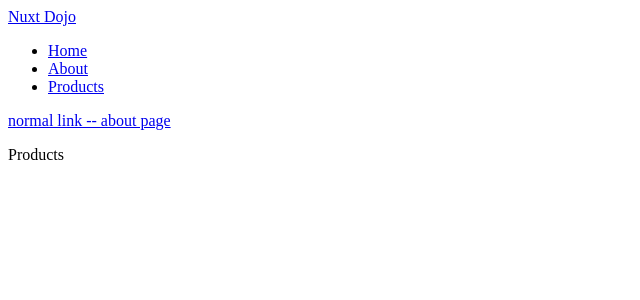
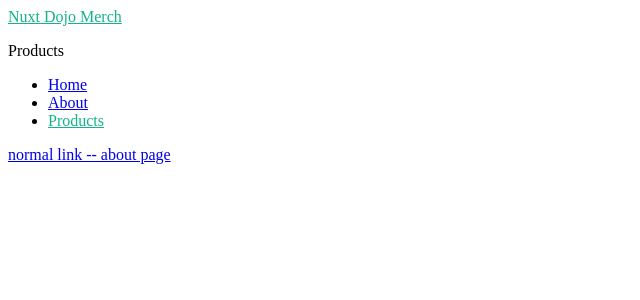
Before and after one commit to lirubao/nuxt-admin, a Nuxt app: page /products in a window 1280 px wide. Shown: the top 300 px of the page, without its empty margins (0-640 px from the left). Built offline with nearby package versions, Linux system fonts and the light colour scheme.

Commit message:
feat: Customize the layout header

```diff
--- a/layouts/default.vue
+++ b/layouts/default.vue
@@ -14,7 +14,6 @@
                         <NuxtLink to="/products">Products</NuxtLink>
                     </li>
                 </ul>
-                <a href="/about">normal link -- about page</a>
             </nav>
         </header>
 
@@ -28,4 +27,8 @@
 
 </script>
 
-<style scoped></style>
+<style scoped>
+.router-link-exact-active {
+    color: #12b488;
+}
+</style>
--- /dev/null
+++ b/layouts/products.vue
@@ -0,0 +1,38 @@
+<template>
+    <div>
+        <header>
+            <nav>
+                <NuxtLink to="/products">Nuxt Dojo Merch</NuxtLink>
+            </nav>
+        </header>
+
+        <div>
+            <slot />
+        </div>
+
+        <footer>
+            <ul>
+                <li>
+                    <NuxtLink to="/">Home</NuxtLink>
+                </li>
+                <li>
+                    <NuxtLink to="/about">About</NuxtLink>
+                </li>
+                <li>
+                    <NuxtLink to="/products">Products</NuxtLink>
+                </li>
+            </ul>
+            <a href="/about">normal link -- about page</a>
+        </footer>
+    </div>
+</template>
+
+<script setup>
+
+</script>
+
+<style scoped>
+.router-link-exact-active {
+    color: #12b488;
+}
+</style>
--- a/nuxt.config.ts
+++ b/nuxt.config.ts
@@ -1,7 +1,4 @@
 // https://nuxt.com/docs/api/configuration/nuxt-config
 export default defineNuxtConfig({
   devtools: { enabled: true },
-  devServer: {
-    host: "0.0.0.0"
-  }
 })
--- a/package.json
+++ b/package.json
@@ -4,7 +4,7 @@
   "type": "module",
   "scripts": {
     "build": "nuxt build",
-    "dev": "nuxt dev",
+    "dev": "nuxt dev -o --host",
     "generate": "nuxt generate",
     "preview": "nuxt preview",
     "postinstall": "nuxt prepare"
--- a/pages/products/index.vue
+++ b/pages/products/index.vue
@@ -4,7 +4,10 @@
     </div>
 </template>
 
-<script lang="ts">
+<script setup lang="ts">
+definePageMeta({
+    layout: "products"
+})
 </script>
 
 <style scoped></style>
```
